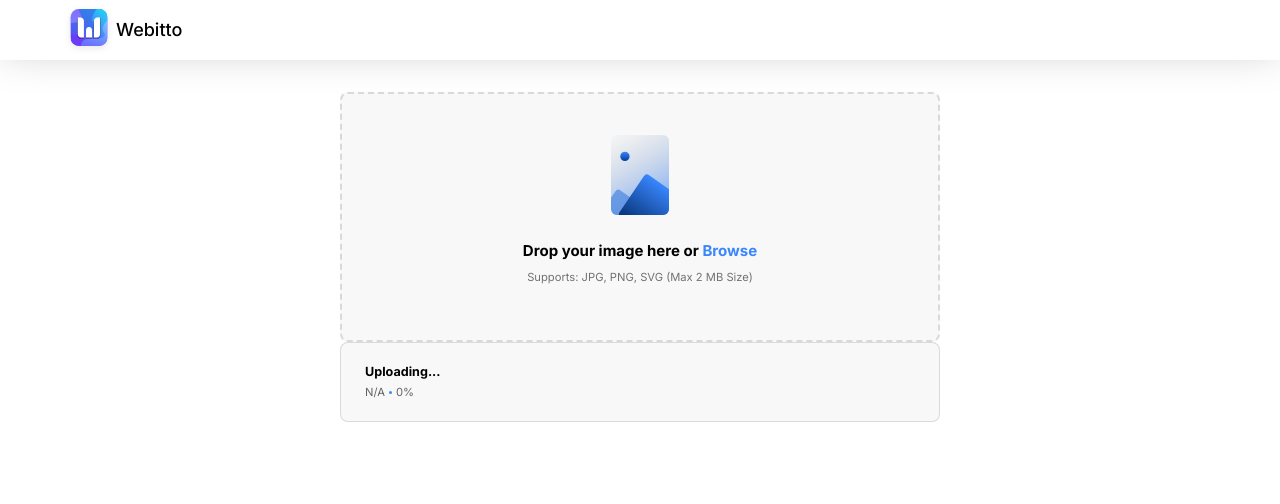
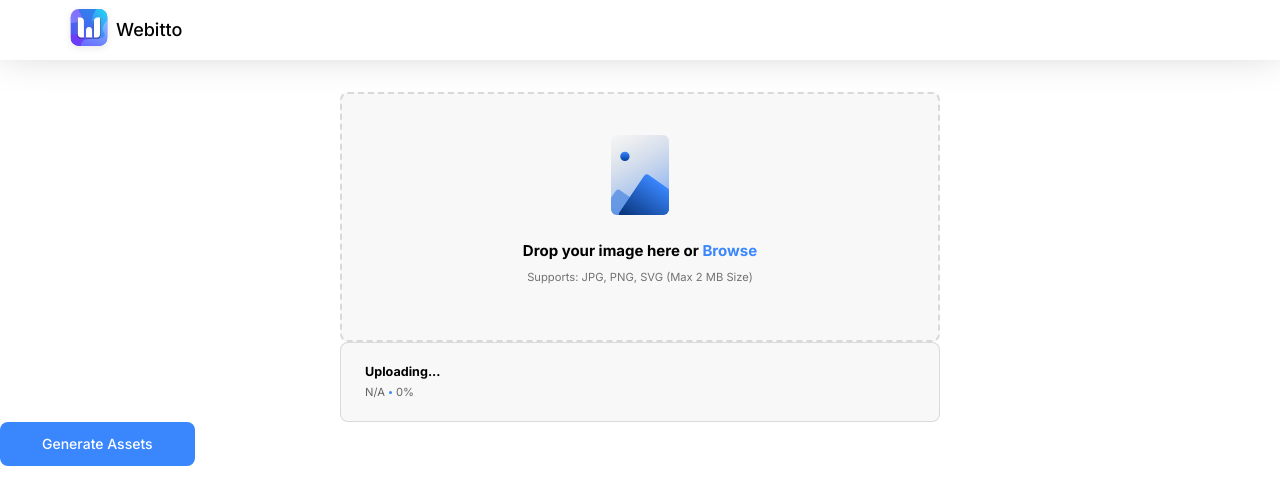
Before and after one commit to adisreyaj/webitto-frontend, an Angular app: page /pwa in a window 1280 px wide. Shown: the top 504 px of the page. Built offline with nearby package versions, Linux system fonts and the light colour scheme.

Commit message:
✨ Minor updates

```diff
--- a/angular.json
+++ b/angular.json
@@ -26,7 +26,8 @@
             "assets": [
               "src/assets/favicons",
               "src/assets/images",
-              "src/assets/site.webmanifest"
+              "src/assets/site.webmanifest",
+              "src/_redirects"
             ],
             "styles": ["src/styles.scss"],
             "stylePreprocessorOptions": {
--- a/package.json
+++ b/package.json
@@ -32,9 +32,9 @@
     "@angular/cli": "~9.1.4",
     "@angular/compiler-cli": "~9.1.4",
     "@angular/language-service": "~9.1.4",
-    "@types/node": "^12.11.1",
     "@types/jasmine": "~3.5.0",
     "@types/jasminewd2": "~2.0.3",
+    "@types/node": "^12.11.1",
     "codelyzer": "^5.1.2",
     "jasmine-core": "~3.5.0",
     "jasmine-spec-reporter": "~4.2.1",
@@ -46,6 +46,7 @@
     "protractor": "~5.4.3",
     "ts-node": "~8.3.0",
     "tslint": "~6.1.0",
-    "typescript": "~3.8.3"
+    "typescript": "~3.8.3",
+    "webpack-bundle-analyzer": "^3.7.0"
   }
 }
--- a/src/app/app.module.ts
+++ b/src/app/app.module.ts
@@ -4,7 +4,7 @@
  * File Created: Friday, 1st May 2020 1:10:10 pm
  * Author: Adithya Sreyaj
  * -----
- * Last Modified: Friday, 1st May 2020 6:14:45 pm
+ * Last Modified: Friday, 1st May 2020 7:50:17 pm
  * Modified By: Adithya Sreyaj<adi.sreyaj@gmail.com>
  * -----
  */
--- a/src/app/dashboard/pwa/pwa.component.html
+++ b/src/app/dashboard/pwa/pwa.component.html
@@ -4,3 +4,7 @@
   ></app-file-upload-zone>
   <app-file-upload-progress [progress]="progress"></app-file-upload-progress>
 </section>
+
+<section>
+  <button webitto-button color="primary">Generate Assets</button>
+</section>
--- a/src/app/dashboard/pwa/pwa.module.ts
+++ b/src/app/dashboard/pwa/pwa.module.ts
@@ -4,7 +4,7 @@
  * File Created: Friday, 1st May 2020 4:04:23 pm
  * Author: Adithya Sreyaj
  * -----
- * Last Modified: Friday, 1st May 2020 6:15:23 pm
+ * Last Modified: Friday, 1st May 2020 7:50:55 pm
  * Modified By: Adithya Sreyaj<adi.sreyaj@gmail.com>
  * -----
  */
@@ -17,6 +17,7 @@ import { PwaRoutingModule } from './pwa-routing.module';
 import { PwaComponent } from './pwa.component';
 import { FileUploadZoneModule } from '../../components/file-upload-zone/file-upload-zone.module';
 import { FileUploadProgressModule } from '../../components/file-upload-progress/file-upload-progress.module';
+import { WebittoButtonModule } from '../../core/directives/webitto-button.module';
 
 @NgModule({
   declarations: [PwaComponent],
@@ -26,6 +27,7 @@ import { FileUploadProgressModule } from '../../components/file-upload-progress/
     FlexLayoutModule,
     FileUploadZoneModule,
     FileUploadProgressModule,
+    WebittoButtonModule,
   ],
 })
 export class PwaModule {}
```
Also changed, not shown: 2 other files (tests, documents, lock files or other folders).
